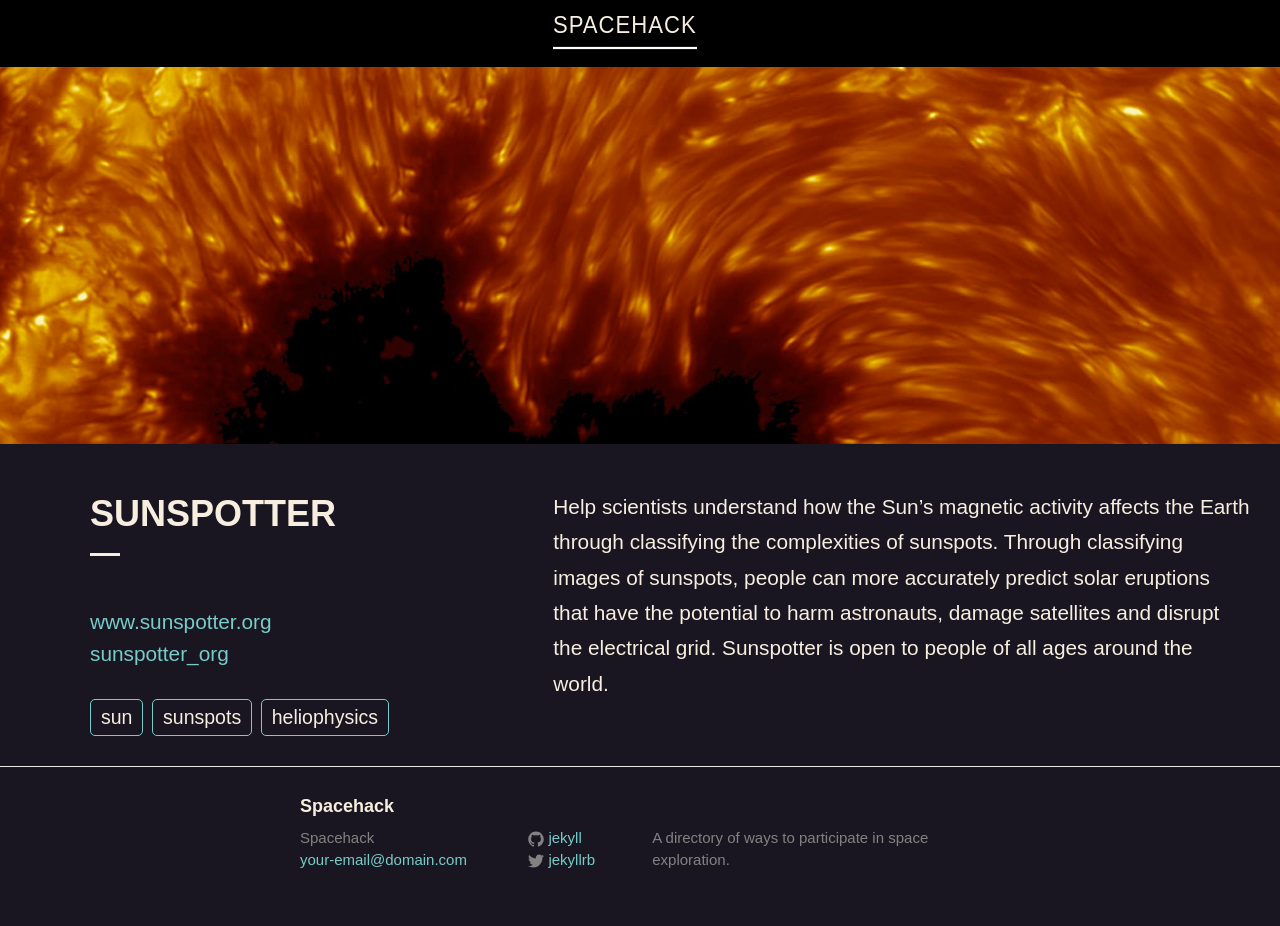
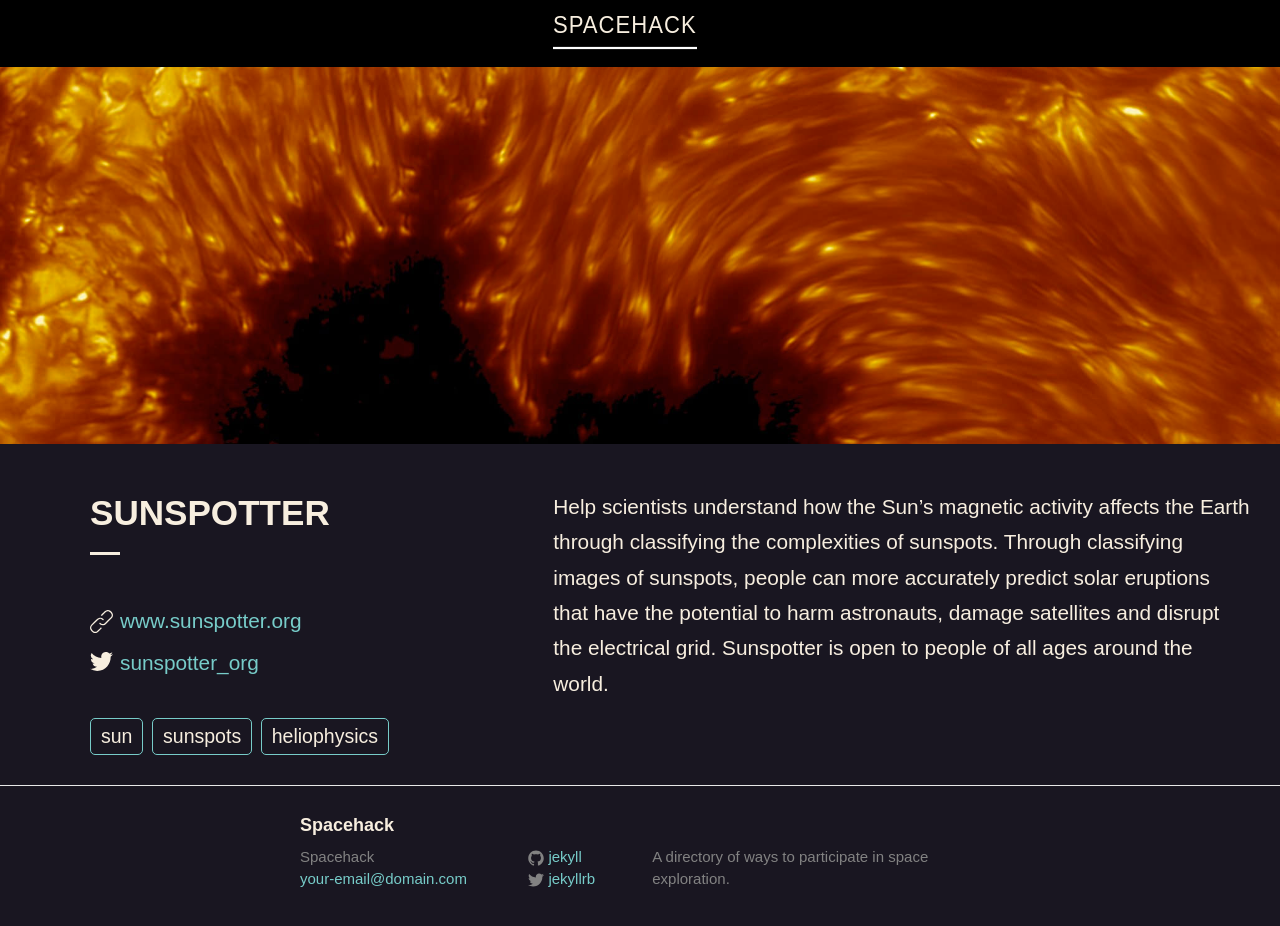
Before and after one commit to basilleaf/spacehack.org, a Jekyll site: the page built from _posts/2015-08-01-sunspotter.md, in a window 1280 px wide and 946 px high. Shown: the top 926 px of the window. Built offline with Jekyll 4.4.1, drawn with Linux system fonts in a browser that asks for light colours.

Commit message:
adds project link icons

```diff
--- a/_layouts/post.html
+++ b/_layouts/post.html
@@ -14,21 +14,21 @@ layout: default
 
     <div class = "small_underline"></div>
 
-    <ul class = "probe_links">
+    <ul class = "project_links">
 
       {% if page.website %}
         {% assign web_label = page.website | split:'://' | last %}
-        <li><a href = "{{ page.website }}">{{ web_label }}</a></li>
+        <li class = "link"><a href = "{{ page.website }}">{{ web_label }}</a></li>
       {% endif %}
 
       {% if page.twitter %}
         {% assign twitter_label = page.twitter | split:'twitter.com/' | last %}
-        <li><a href = "{{ page.twitter }}">{{ twitter_label }}</a></li>
+        <li class = "twitter"><a href = "{{ page.twitter }}">{{ twitter_label }}</a></li>
       {% endif %}
 
       {% if page.facebook %}
         {% assign fb_label = page.facebook | split:'facebook.com/' | last %}
-        <li><a href = "{{ page.facebook }}">{{ fb_label }}</a></li>
+        <li class = "facebook"><a href = "{{ page.facebook }}">{{ fb_label }}</a></li>
       {% endif %}
 
     </ul>
--- a/assets/css/main.css
+++ b/assets/css/main.css
@@ -132,6 +132,7 @@ a:hover {
  * Posts aka projects
  */
 
+/* sidebar */
 .sidebar {
   color: #f7eedf;
   padding: 20px 30px 20px 90px;
@@ -139,17 +140,39 @@ a:hover {
 
 .sidebar h1 {
   text-transform: uppercase;
+  font-size: 2.7em;
 }
 
-ul.probe_links, ul.tags {
+/* project_links */
+ul.project_links, ul.tags {
   list-style-type: none;
   margin: 20px 0 10px 0;
 }
 
-ul.probe_links li {
+ul.project_links, ul.project_links li {
+  padding:0;
+}
+ul.project_links li {
+  padding: 0;
   font-size: 1.6em;
+  padding-left:30px;
+  padding-bottom: 10px;
+}
+.link {
+  background: url("/assets/css/link.svg") no-repeat;
+}
+.twitter {
+  background: url("/assets/css/twitter.svg") no-repeat;
+}
+.facebook {
+  background: url("/assets/css/facebook.svg") no-repeat;
+}
+.twitter, .facebook, .link {
+  background-size: 1.1em;
+  background-position: 0 5px;
 }
 
+/* tags */
 ul.tags li {
   display: inline-block;
   padding: 3px 10px;
```
Also changed, not shown: assets/css/facebook.svg (added), assets/css/link.svg (added), assets/css/twitter.svg (added).
